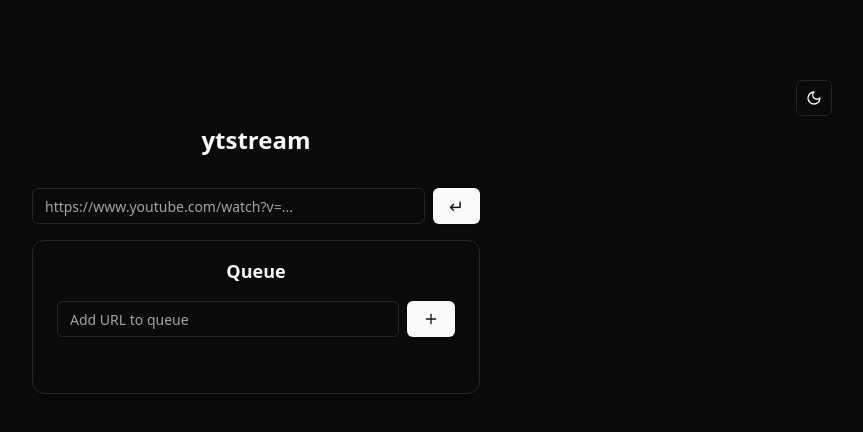
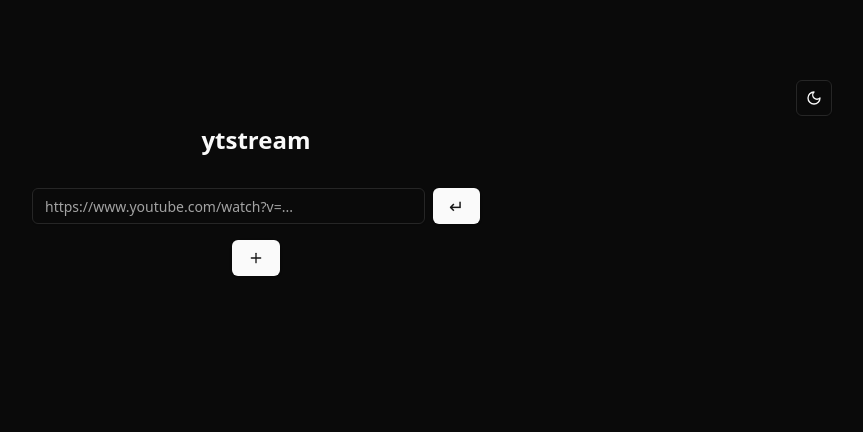
Before and after one commit to redHat-arko/ytstream, a React (Vite) app in the folder frontend/: page / in a window 1280 px wide. Shown: the top 432 px of the page, without its empty margins (384-1247 px from the left). Built offline with nearby package versions, Linux system fonts and the light colour scheme.

Commit message:
Hide queue at start

```diff
--- a/frontend/src/components/queue.tsx
+++ b/frontend/src/components/queue.tsx
@@ -18,6 +18,7 @@ interface QueueProps {
 
 const Queue: React.FC<QueueProps> = ({ queue, setQueue, setAudioData }) => {
   const [url, setUrl] = useState('')
+  const [showInput, setShowInput] = useState(false)
 
   const addToQueue = async () => {
     if (url) {
@@ -46,9 +47,16 @@ const Queue: React.FC<QueueProps> = ({ queue, setQueue, setAudioData }) => {
   }
 
   return (
+    <>
+      {queue.length === 0 && !url && !showInput ? (
+        <Button onClick={() => setShowInput(true)}>
+          <Plus className="h-4 w-4" />
+        </Button>
+      ) : (
         <Card>
           <CardContent>
             <h2 className="text-lg font-semibold my-4">Queue</h2>
+            {showInput && (
               <div className="flex items-center mb-2">
                 <Input
                   value={url}
@@ -60,6 +68,7 @@ const Queue: React.FC<QueueProps> = ({ queue, setQueue, setAudioData }) => {
                   <Plus className="h-4 w-4" />
                 </Button>
               </div>
+            )}
             <ul>
               {queue.map((item, index) => (
                 <li
@@ -82,6 +91,8 @@ const Queue: React.FC<QueueProps> = ({ queue, setQueue, setAudioData }) => {
             {/* Play Queue button removed */}
           </CardFooter>
         </Card>
+      )}
+    </>
   )
 }
 
```
Lines whose indentation alone changed are shown as unchanged.
